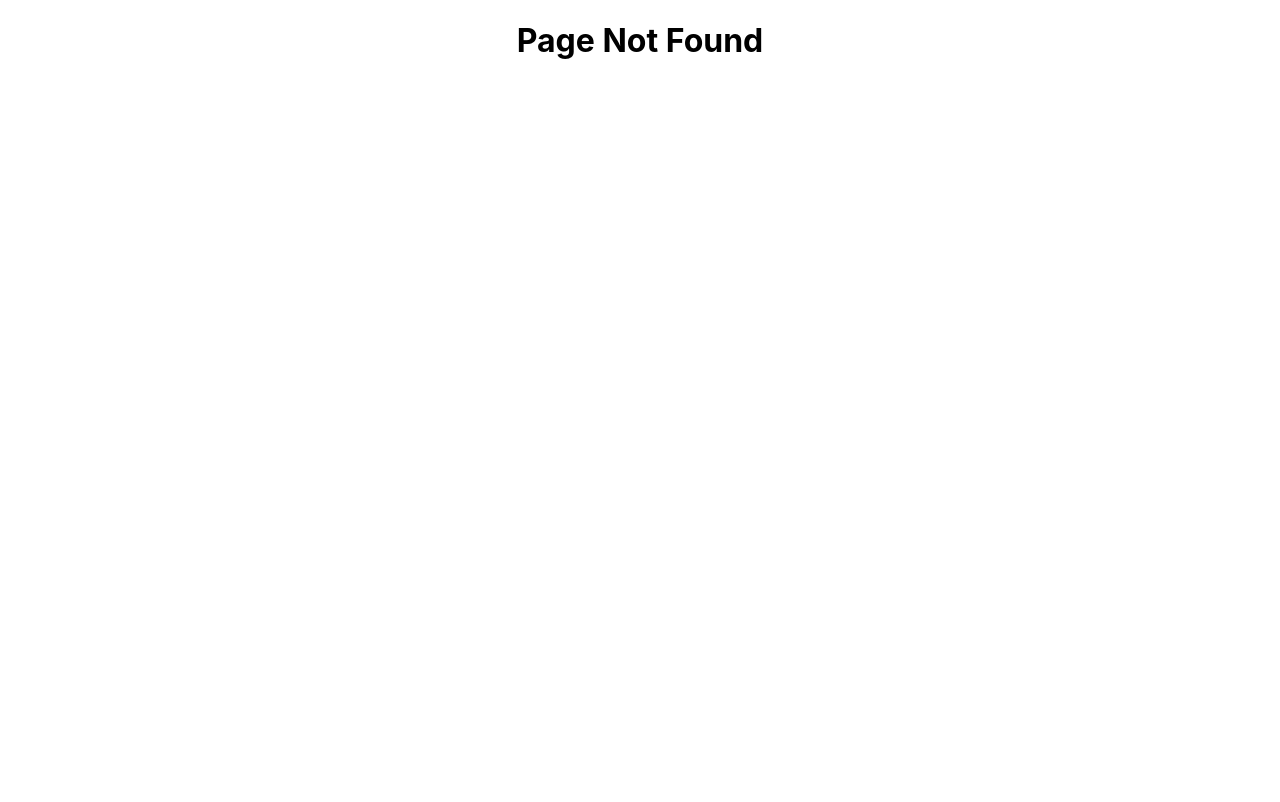
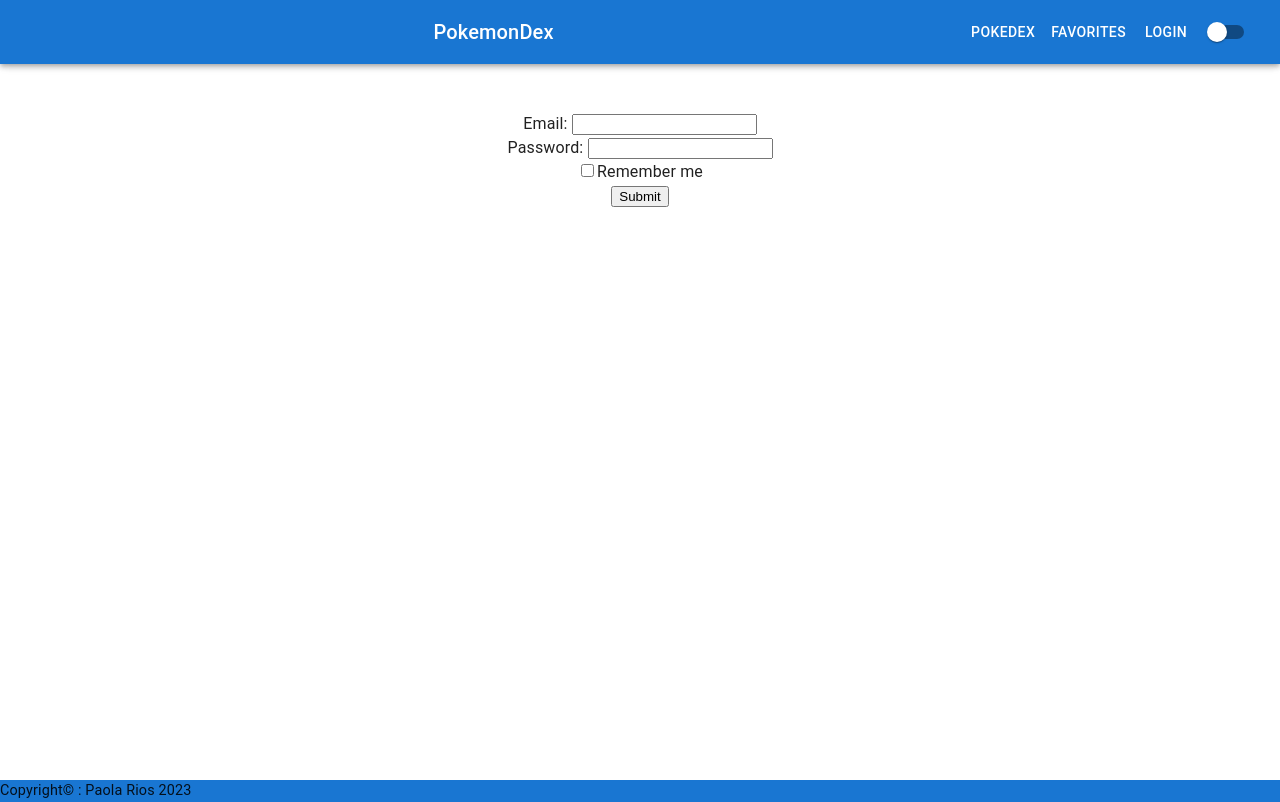
Before and after one commit to PaolaRiosGrageda/Jala.Frontend.PokeProject, a React (Create React App) app: page /login in a window 1280 px wide. Before the commit this address had no page. Built offline with nearby package versions, Linux system fonts and the light colour scheme.

Commit message:
Add LinkNavBar

```diff
--- a/src/App.js
+++ b/src/App.js
@@ -14,7 +14,9 @@
          <ThemeProvider>
           <Routes>
             <Route path='/' element= {<SignInComponent/>}></Route>
-            <Route path='/home' element={<PokemonCard/>}></Route>
+            <Route path='/Login' element= {<SignInComponent/>}></Route>
+
+            <Route path='/pokemonCard' element={<PokemonCard/>}></Route>
             <Route path='*' element={<PageNotFoundComponent/>}></Route>
 
           </Routes>
--- a/src/components/UI/DrawerAppBar.js
+++ b/src/components/UI/DrawerAppBar.js
@@ -17,18 +17,21 @@
 import Typography from '@mui/material/Typography';
 import Button from '@mui/material/Button';
 import Switch from '@mui/material/Switch';
+// import ListItemLink from '@mui/material/ListItemLink';
+import { Link } from "react-router-dom";
+
 
 const drawerWidth = 240;
 const navItems = ['Pokedex', 'Favorites', 'Login'];
 const navLinks = [
   {
-    title: 'Pokedex', path:'/home '
+    title: 'Pokedex', path:'/pokemonCard '
   },
   {
     title: 'Favorites', path:''
   },
   {
-    title: 'Login', path:''
+    title: 'Login', path:'/login'
   }
 ];
 
@@ -48,13 +51,11 @@
       </Typography>
       <Divider />
       <List>
-        {navItems.map((item) => (
-          <ListItem key={item} disablePadding>
-            <ListItemButton sx={{ textAlign: 'center' }}>
-              <ListItemText primary={item} />
-              {/* <ListItemLink href={item.href}/> */}
-            </ListItemButton>
-          </ListItem>
+        {navLinks.map((item) => (
+          <ListItemButton key={item.title} disablePadding component={Link} to={item.path}>
+            {item.title}
+
+          </ListItemButton>
         ))}
       </List>
     </Box>
@@ -84,9 +85,9 @@
             PokemonDex
           </Typography>
           <Box sx={{ display: { xs: 'none', sm: 'block' } }}>
-            {navItems.map((item) => (
-              <Button key={item} sx={{ color: '#fff' }}>
-                {item}
+            {navLinks.map((item) => (
+              <Button key={item.title} sx={{ color: '#fff' }} component={Link} to={item.path}>
+                {item.title}
               </Button>
             ))}
           </Box>
```
